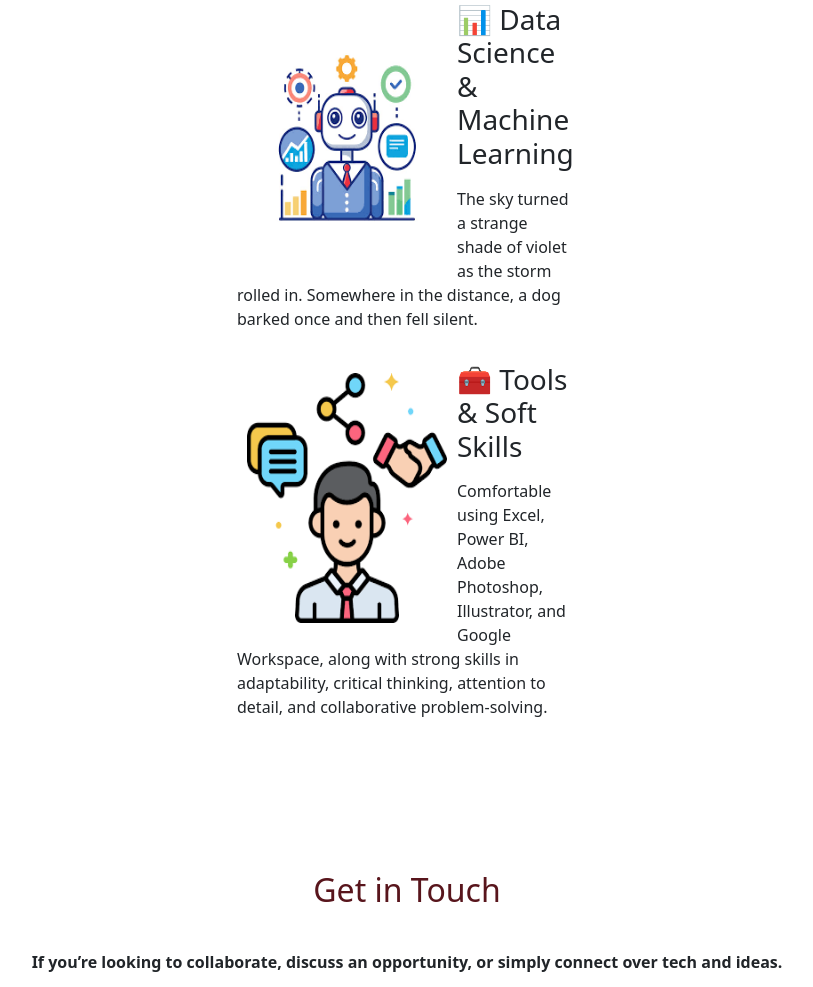
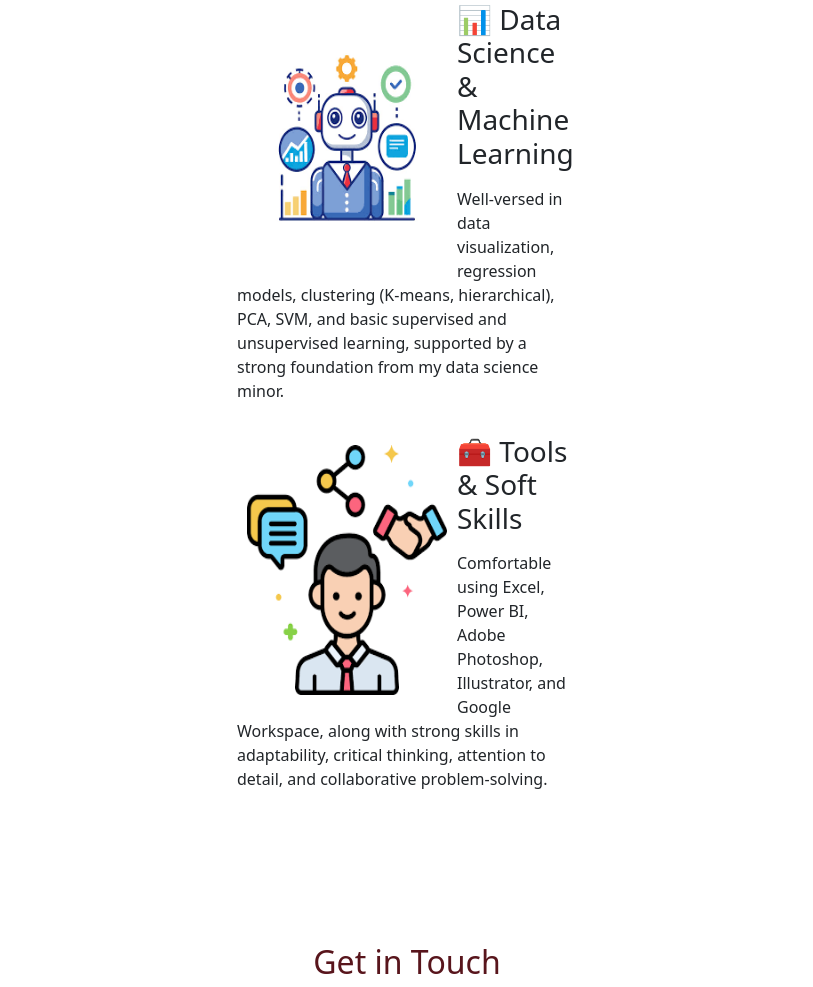
Before and after one commit to ishasingh8909/My-portfolio---1, a plain HTML site: page index.html in a window 1280 px wide. Shown: the part 2825-3812 px from the top of the page, without its empty margins (233-1046 px from the left). Drawn offline with nearby package versions, Linux system fonts and the light colour scheme.

Commit message:
index.html

```diff
--- a/index.html
+++ b/index.html
@@ -123,7 +123,7 @@
                         <div class="mb-3">
                             <img class="skill mb-3" src="./skill2.png" />
                             <h3 class="mb-3">📊 Data Science & Machine Learning</h3>
-                            <p class="mb-3">The sky turned a strange shade of violet as the storm rolled in. Somewhere in the distance, a dog barked once and then fell silent.</p>
+                            <p class="mb-3">Well-versed in data visualization, regression models, clustering (K-means, hierarchical), PCA, SVM, and basic supervised and unsupervised learning, supported by a strong foundation from my data science minor.</p>
                         </div>
                         <div class="mb-3">
                             <img class="skill mb-3" src="./download.png" />
```
